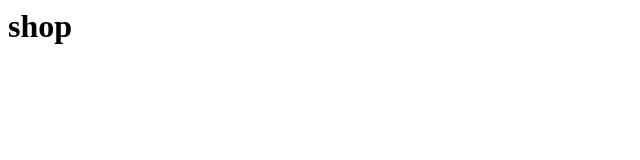
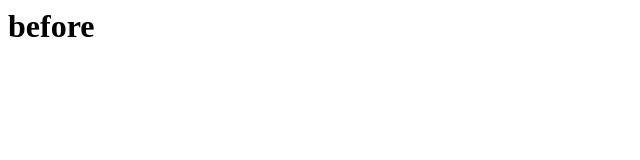
Before and after one commit to minnnmin/tutorial, a plain HTML site: page index.html in a window 1280 px wide. Shown: the full height of the page, 0-640 px from the left. Drawn offline with Linux system fonts and the light colour scheme.

Commit message:
Update index.html

```diff
--- a/index.html
+++ b/index.html
@@ -1 +1 @@
-<h1>shop</h1>
+<h1>before</h1>
```
